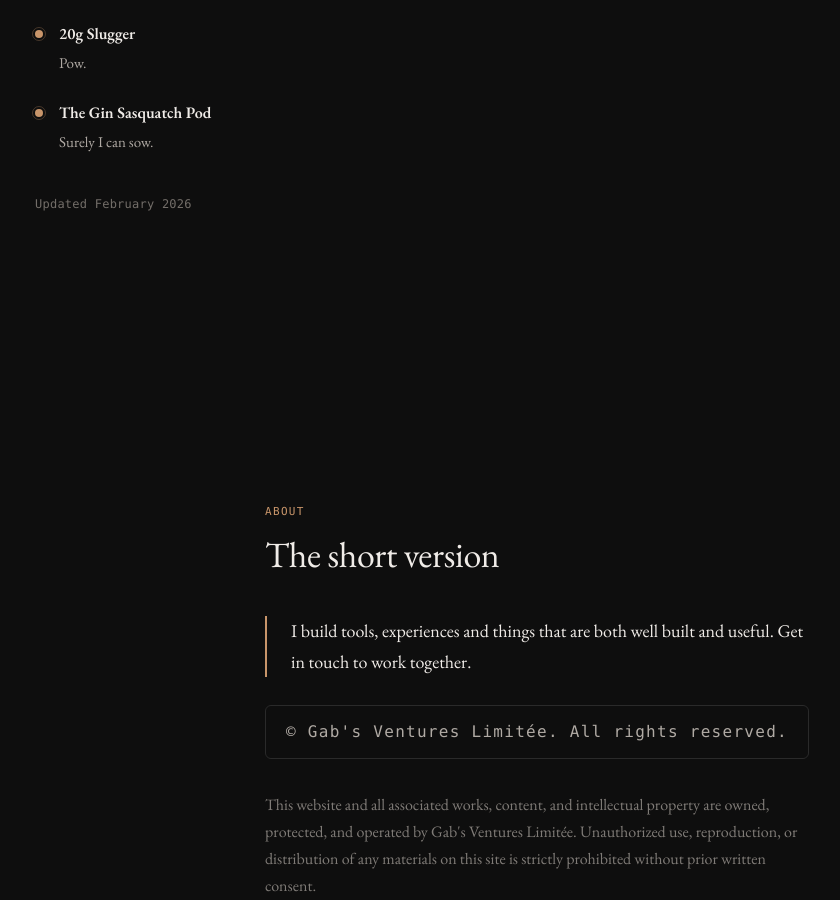
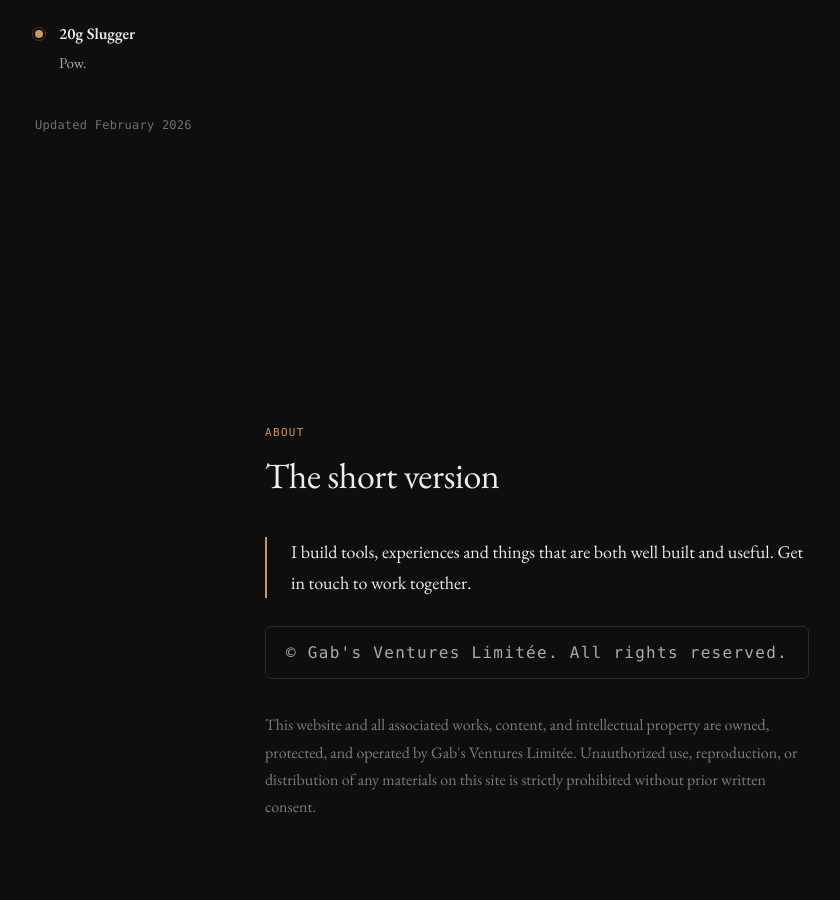
Before and after one commit to lgkeroack/gabsventures, a plain HTML site: page index.html in a window 1280 px wide. Shown: the part 1850-2750 px from the top of the page, without its empty margins (103-943 px from the left). Drawn offline with nearby package versions, Linux system fonts and the light colour scheme; no server answers.

Commit message:
remove the pod

```diff
--- a/index.html
+++ b/index.html
@@ -120,13 +120,6 @@
               <p>Pow.</p>
             </div>
           </div>
-          <div class="now-item reveal">
-            <span class="now-dot" aria-hidden="true"></span>
-            <div>
-              <strong>The Gin Sasquatch Pod</strong>
-              <p>Surely I can sow.</p>
-            </div>
-          </div>
         </div>
         <p class="updated-note">Updated February 2026</p>
       </div>
```
